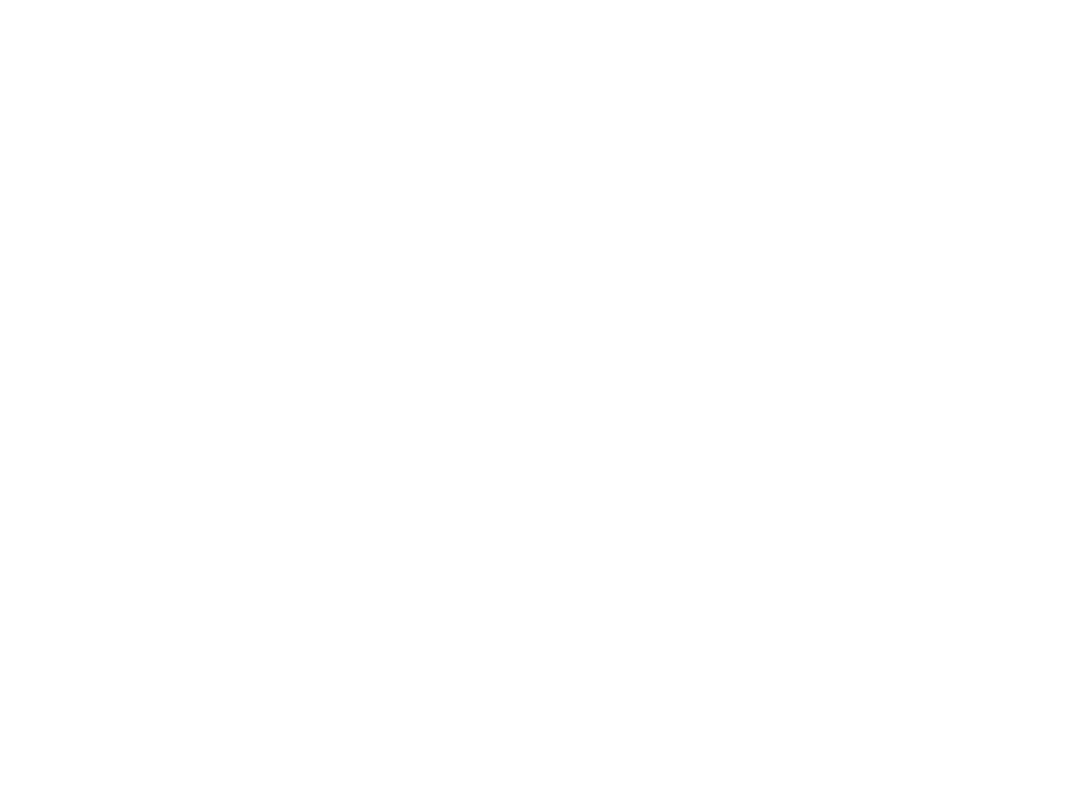
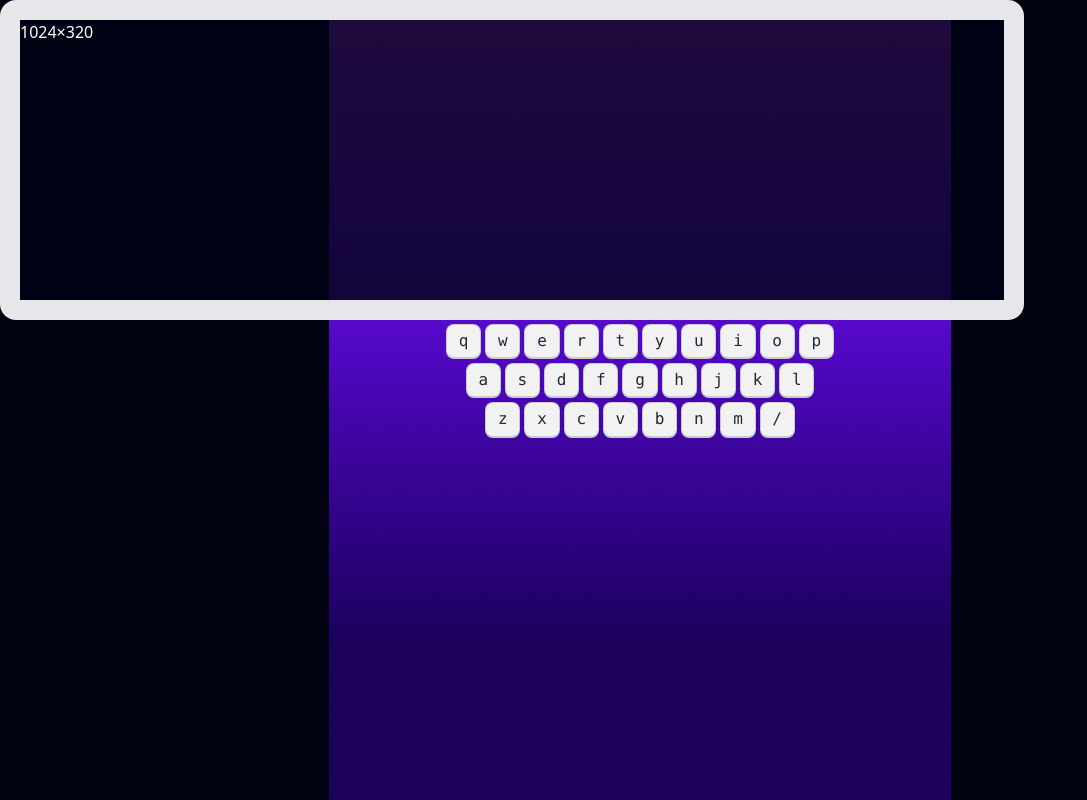
Before and after one commit to mdamjad4412/alpah-clash, a plain HTML site: page index.html in a window 1280 px wide. Shown: the whole page, without its empty margins (0-1087 px from the left). Drawn offline with nearby package versions, Linux system fonts and the light colour scheme.

Commit message:
created a new section and bakground

```diff
--- a/index.html
+++ b/index.html
@@ -1,11 +1,76 @@
 <!DOCTYPE html>
 <html lang="en">
+
 <head>
   <meta charset="UTF-8">
   <meta name="viewport" content="width=device-width, initial-scale=1.0">
   <title>Alpa clas</title>
+  <!-- use daisy ul link -->
+  <link href="https://cdn.jsdelivr.net/npm/daisyui@4.7.0/dist/full.min.css" rel="stylesheet" type="text/css" />
+  <script src="https://cdn.tailwindcss.com"></script>
 </head>
+
 <body>
+  <main class="bg-[#010313] min-h-screen bg-[url('images/background.png')]  bg-no-repeat bg-center">
+    <section class="home hidden">
+      <div class="text-white flex flex-col justify-center items-center min-h-screen gap-6">
+        <h1 class="text-8xl uppercase">Alpah clash</h1>
+        <p>Unleash Your Keyboard Kung Fu : Press “Enter” to Play</p>
+        <button class="btn ">play Now</button>
+      </div>
 
+    </section>
+    <section class="play-ground">
+      <div>
+        <!-- screnn -->
+        <div class="artboard artboard-horizontal phone-6 text-white border-[20px] rounded-2xl bg-[#010313cc]">
+          1024×320
+        </div>
+        <!-- keyboard start -->
+       <div>
+        <div class="flex justify-center gap-1 my-1 w-full">
+          <kbd class="kbd">q</kbd>
+          <kbd class="kbd">w</kbd>
+          <kbd class="kbd">e</kbd>
+          <kbd class="kbd">r</kbd>
+          <kbd class="kbd">t</kbd>
+          <kbd class="kbd">y</kbd>
+          <kbd class="kbd">u</kbd>
+          <kbd class="kbd">i</kbd>
+          <kbd class="kbd">o</kbd>
+          <kbd class="kbd">p</kbd>
+        </div>
+        <div class="flex justify-center gap-1 my-1 w-full">
+          <kbd class="kbd">a</kbd>
+          <kbd class="kbd">s</kbd>
+          <kbd class="kbd">d</kbd>
+          <kbd class="kbd">f</kbd>
+          <kbd class="kbd">g</kbd>
+          <kbd class="kbd">h</kbd>
+          <kbd class="kbd">j</kbd>
+          <kbd class="kbd">k</kbd>
+          <kbd class="kbd">l</kbd>
+        </div>
+        <div class="flex justify-center gap-1 my-1 w-full">
+          <kbd class="kbd">z</kbd>
+          <kbd class="kbd">x</kbd>
+          <kbd class="kbd">c</kbd>
+          <kbd class="kbd">v</kbd>
+          <kbd class="kbd">b</kbd>
+          <kbd class="kbd">n</kbd>
+          <kbd class="kbd">m</kbd>
+          <kbd class="kbd">/</kbd>
+        </div>
+       </div>
+
+        <!-- keyboard end  -->
+        <!-- lifeline  -->
+      </div>
+    </section>
+    <section class="score">
+
+    </section>
+  </main>
 </body>
+
 </html>
--- /dev/null
+++ b/tailwind.config.js
@@ -0,0 +1,8 @@
+/** @type {import('tailwindcss').Config} */
+module.exports = {
+  content: ["./src/**/*.{html,js}"],
+  theme: {
+    extend: {},
+  },
+  plugins: [],
+}
```
